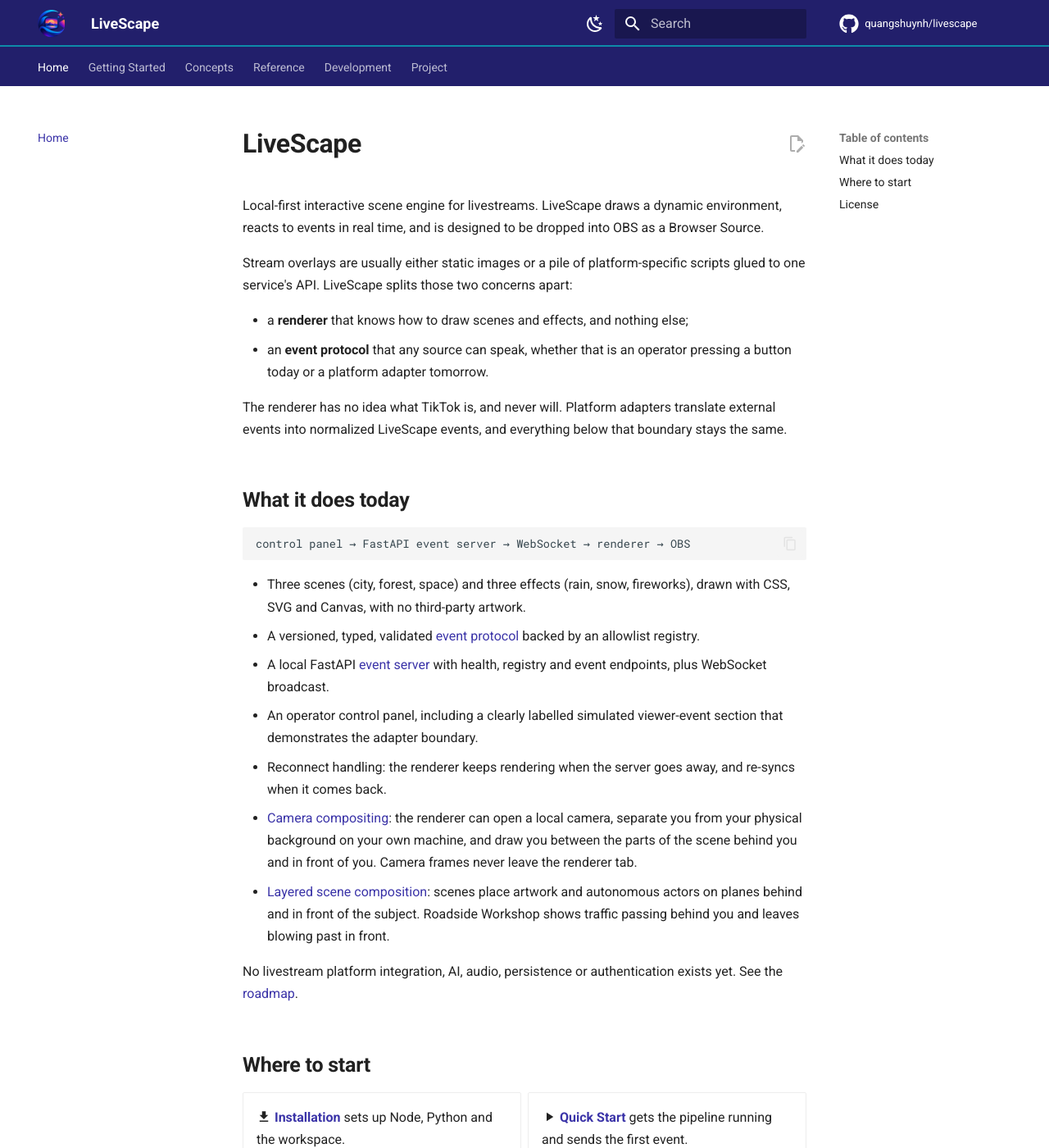
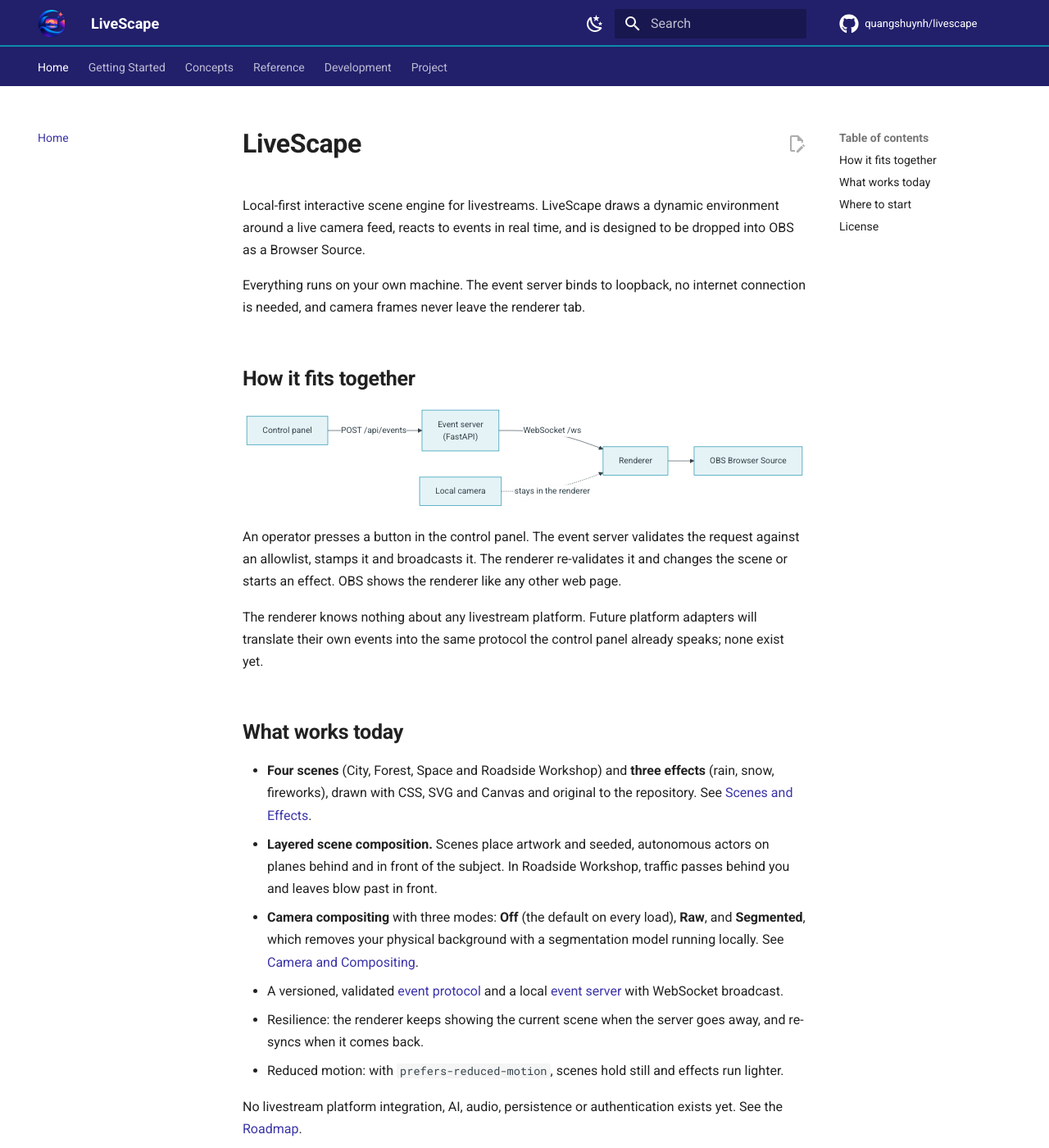
Before and after one commit to quangshuynh/livescape, an MkDocs documentation site: the page built from docs/index.md, in a window 1280 px wide and 1400 px high. Shown: the whole window at 82% size. Built offline with MkDocs 1.6.1 and Material for MkDocs 9.7.7, drawn with Linux system fonts in a browser that asks for light colours; plug-ins that fetch from the network failed and are left out; comment, search, counter and statistics services are not loaded; some of the changed text lies outside the part shown.

Commit message:
docs: refresh the homepage and document the documentation site
The homepage now reflects four scenes, camera modes, local-first
processing and what has actually been validated. Adds a maintainer page
for building and publishing the site, and points the README at the
published documentation.

````diff
--- a/docs/index.md
+++ b/docs/index.md
@@ -1,47 +1,61 @@
 # LiveScape
 
 Local-first interactive scene engine for livestreams. LiveScape draws a dynamic
-environment, reacts to events in real time, and is designed to be dropped into
-OBS as a Browser Source.
+environment around a live camera feed, reacts to events in real time, and is
+designed to be dropped into OBS as a Browser Source.
 
-Stream overlays are usually either static images or a pile of platform-specific
-scripts glued to one service's API. LiveScape splits those two concerns apart:
+Everything runs on your own machine. The event server binds to loopback, no
+internet connection is needed, and camera frames never leave the renderer tab.
 
-* a **renderer** that knows how to draw scenes and effects, and nothing else;
-* an **event protocol** that any source can speak, whether that is an operator
-  pressing a button today or a platform adapter tomorrow.
+## How it fits together
 
-The renderer has no idea what TikTok is, and never will. Platform adapters
-translate external events into normalized LiveScape events, and everything
-below that boundary stays the same.
-
-## What it does today
-
-```text
-control panel → FastAPI event server → WebSocket → renderer → OBS
+```mermaid
+flowchart LR
+    panel["Control panel"] -->|POST /api/events| server["Event server<br/>(FastAPI)"]
+    server -->|WebSocket /ws| renderer["Renderer"]
+    camera["Local camera"] -.->|stays in the renderer| renderer
+    renderer --> obs["OBS Browser Source"]
 ```
 
-* Three scenes (city, forest, space) and three effects (rain, snow, fireworks),
-  drawn with CSS, SVG and Canvas, with no third-party artwork.
-* A versioned, typed, validated [event protocol](protocol.md) backed by an
-  allowlist registry.
-* A local FastAPI [event server](api.md) with health, registry and event
-  endpoints, plus WebSocket broadcast.
-* An operator control panel, including a clearly labelled simulated
-  viewer-event section that demonstrates the adapter boundary.
-* Reconnect handling: the renderer keeps rendering when the server goes away,
-  and re-syncs when it comes back.
-* [Camera compositing](camera.md): the renderer can open a local camera,
-  separate you from your physical background on your own machine, and draw you
-  between the parts of the scene behind you and in front of you. Camera frames
-  never leave the renderer tab.
-* [Layered scene composition](scenes-and-effects.md#composition): scenes place
-  artwork and autonomous actors on planes behind and in front of the subject.
-  Roadside Workshop shows traffic passing behind you and leaves blowing past in
-  front.
+An operator presses a button in the control panel. The event server validates
+the request against an allowlist, stamps it and broadcasts it. The renderer
+re-validates it and changes the scene or starts an effect. OBS shows the
+renderer like any other web page.
+
+The renderer knows nothing about any livestream platform. Future platform
+adapters will translate their own events into the same protocol the control
+panel already speaks; none exist yet.
+
+## What works today
+
+* **Four scenes** (City, Forest, Space and Roadside Workshop) and **three
+  effects** (rain, snow, fireworks), drawn with CSS, SVG and Canvas and original
+  to the repository. See [Scenes and Effects](scenes-and-effects.md).
+* **Layered scene composition.** Scenes place artwork and seeded, autonomous
+  actors on planes behind and in front of the subject. In Roadside Workshop,
+  traffic passes behind you and leaves blow past in front.
+* **Camera compositing** with three modes: **Off** (the default on every
+  load), **Raw**, and **Segmented**, which removes your physical background with
+  a segmentation model running locally. See
+  [Camera and Compositing](camera.md).
+* A versioned, validated [event protocol](protocol.md) and a local
+  [event server](api.md) with WebSocket broadcast.
+* Resilience: the renderer keeps showing the current scene when the server
+  goes away, and re-syncs when it comes back.
+* Reduced motion: with `prefers-reduced-motion`, scenes hold still and effects
+  run lighter.
 
 No livestream platform integration, AI, audio, persistence or authentication
-exists yet. See the [roadmap](roadmap.md).
+exists yet. See the [Roadmap](roadmap.md).
+
+!!! note "What has been validated"
+
+    The camera pipeline has run inside an OBS Browser Source with virtual
+    camera input. Mask quality has not been judged against a real person, and
+    scene composition with actors has not yet been run in OBS. The
+    [camera](camera.md#verified-in-obs) and
+    [scenes](scenes-and-effects.md#performance) pages record exactly what was
+    measured.
 
 ## Where to start
 
@@ -57,6 +71,8 @@ exists yet. See the [roadmap](roadmap.md).
   boundaries and why they exist.
 * :material-webcam: **[Camera and Compositing](camera.md)** covers putting
   yourself inside a scene.
+* :material-layers: **[Scenes and Effects](scenes-and-effects.md)** covers
+  planes, actors and Roadside Workshop.
 
 </div>
 
````
Also changed, not shown: CONTEXT.md (+17 -5 lines), README.md (+8 -5 lines), docs/documentation-site.md (added, +60 -0 lines), docs/repository-structure.md (+2 -1 lines), docs/scenes-and-effects.md (+3 -4 lines), docs/testing.md (+9 -2 lines).
